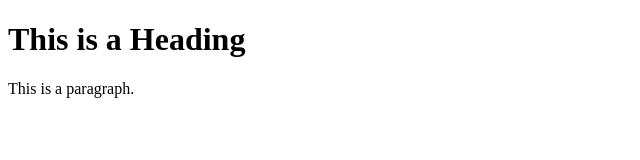
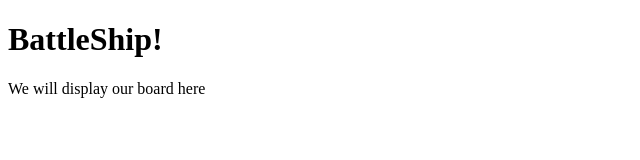
Before and after one commit to kevin-ripley/BattleshipApp, a plain HTML site: page own_board.html in a window 1280 px wide. Shown: the whole page, without its empty margins (0-640 px from the left). Drawn offline with Linux system fonts and the light colour scheme.

Commit message:
Small update to the html

```diff
--- a/own_board.html
+++ b/own_board.html
@@ -1,12 +1,12 @@
 <!DOCTYPE html>
 <html>
 <head>
-<title>Battleship!</title>
+<title>Battleship</title>
 </head>
 <body>
 
-<h1>This is a Heading</h1>
-<p>This is a paragraph.</p>
+<h1>BattleShip!</h1>
+<p>We will display our board here</p>
 
 </body>
 </html>
```
Also changed, not shown: opponent_board.html (+3 -3 lines).
